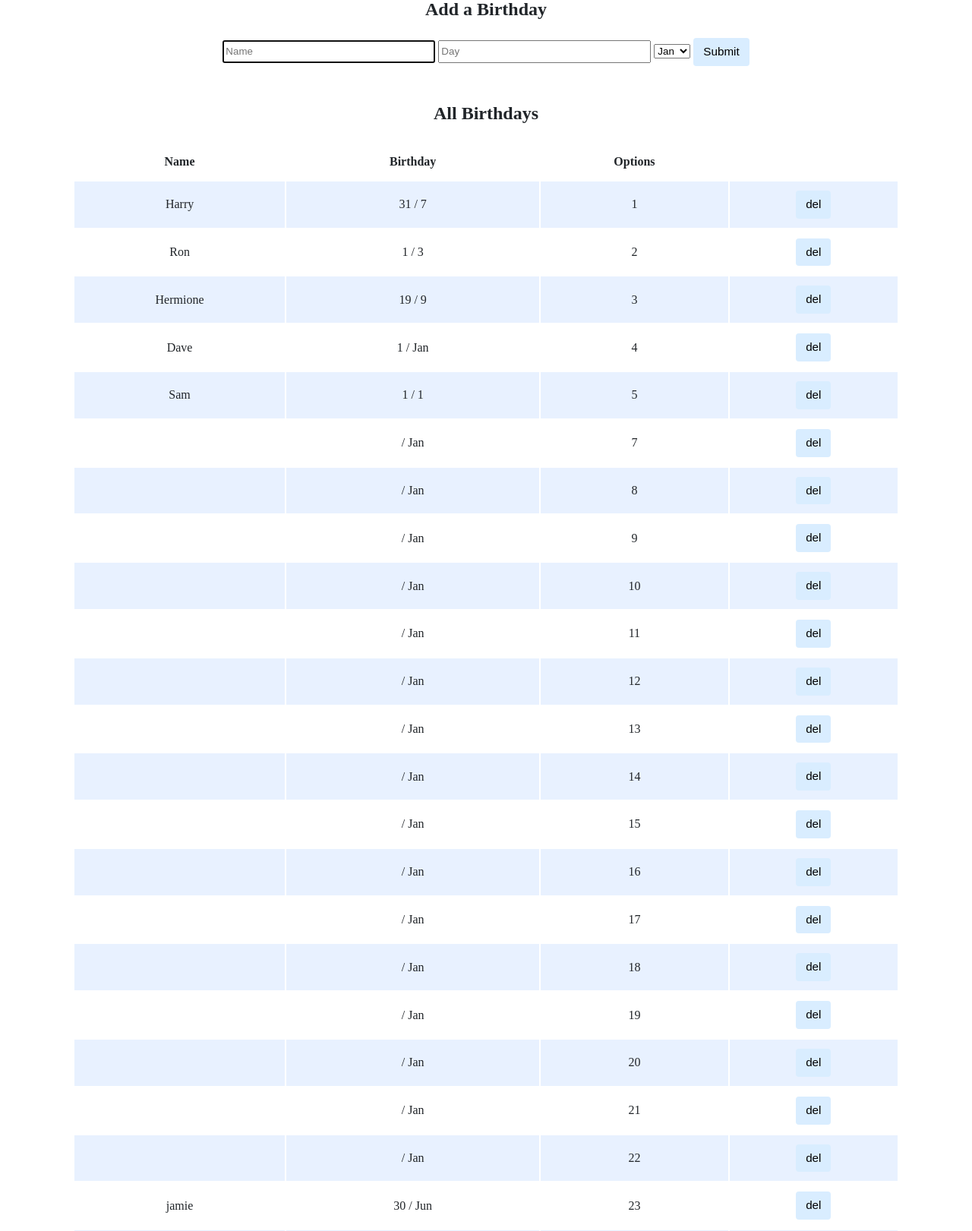
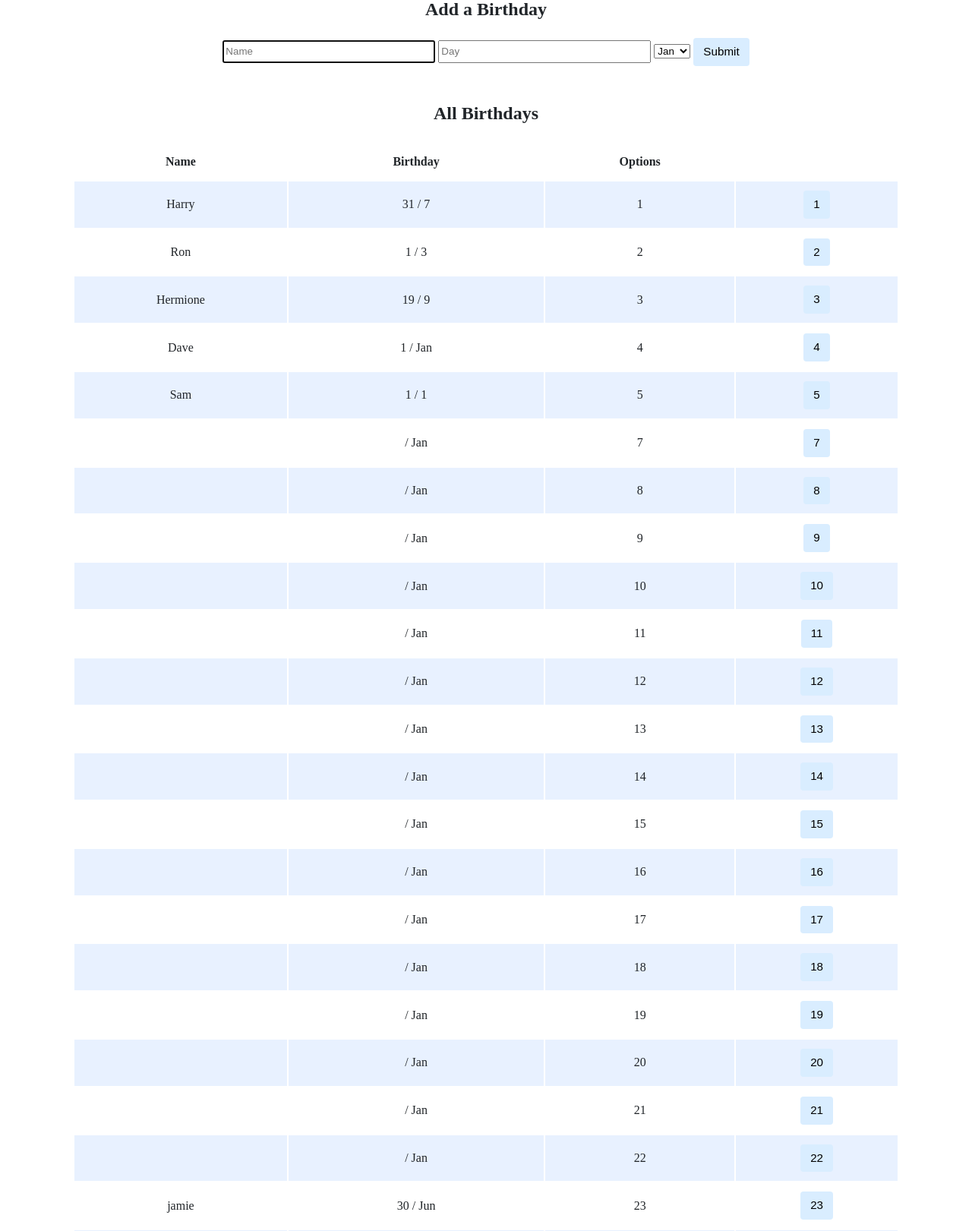
Before and after one commit to kiwiroberson/CS50, a Flask app: page / in a window 1280 px wide. Shown: the part 266-1887 px from the top of the page at 76% size. Run offline with Flask 3, Linux system fonts and the light colour scheme; some libraries are stand-ins or nearby versions.

Commit message:
Mon, Sep 18, 2023, 8:31 PM +01:00

```diff
--- a/week9/birthdays/templates/index.html
+++ b/week9/birthdays/templates/index.html
@@ -57,7 +57,7 @@
                                 <td>{{ person.name }}</td>
                                 <td>{{ person.day }} / {{ person.month }}</td>
                                 <td>{{person.id}}</td>
-                                <td><input type="submit" value="del" name="number" value="{{person.id}}"></td>
+                                <td><input type="submit" name="number" value="{{person.id}}"></td>
                             </tr>
                         {% endfor %}
                     </tbody>
```
